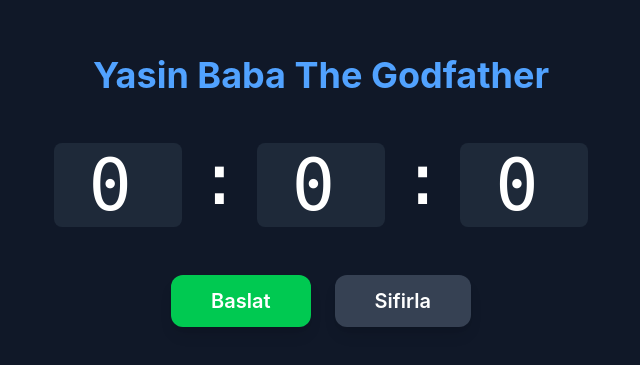
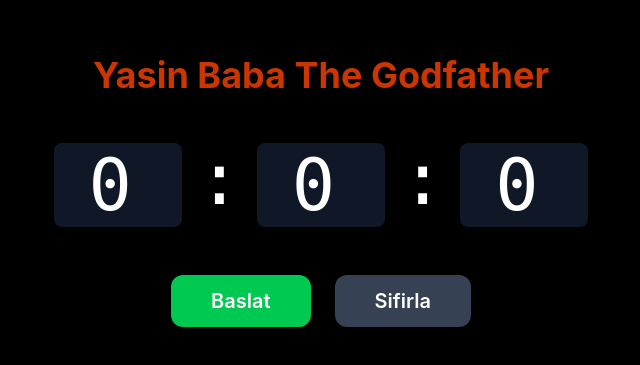
Before and after one commit to yasinharman/editable-stopwatch, a React (Vite) app: page / in a window 1280 px wide. Shown: the part 209-574 px from the top of the page, without its empty margins (319-959 px from the left). Built offline with nearby package versions, Linux system fonts and the light colour scheme.

Commit message:
Color update

```diff
--- a/src/App.jsx
+++ b/src/App.jsx
@@ -58,12 +58,12 @@ function App() {
 
   return (
     // Bu kapsayicidaki class'lar sayfanin genel yerlesimini, arka planini ve yazi stilini degistirir.
-    <div className="flex flex-col items-center justify-center h-screen bg-gray-900 text-white font-sans">
+    <div className="flex flex-col items-center justify-center h-screen bg-black text-white font-sans">
       {/* Bu baslik metnini veya class'larini degistirirsen sayfanin ust basligi ve stili degisir. */}
-      <h1 className="text-4xl font-bold mb-12 text-blue-400">Yasin Baba The Godfather</h1>
+      <h1 className="text-4xl font-bold mb-12 text-orange-700">Yasin Baba The Godfather</h1>
 
       {/* Buradaki class'lar saat alaninin boyutunu, bosluklarini ve fontunu belirler. */}
-      <div className="flex gap-4 text-7xl font-mono mb-12">
+      <div className="flex gap-4 text-7xl font-mono mb-12 text-white">
         {/* Bu kosul, kronometre dururken input; calisirken salt okunur metin gosterilmesini saglar. */}
         {!isRunning ? (
           <>
@@ -72,7 +72,7 @@ function App() {
               type="number"
               value={hours}
               onChange={(e) => handleInputChange('h', e.target.value)}
-              className="bg-gray-800 w-32 text-center rounded-lg focus:ring-2 focus:ring-blue-500 outline-none transition-all"
+              className="bg-gray-900 text-white w-32 text-center rounded-lg focus:ring-2 focus:ring-blue-500 outline-none transition-all"
             />
             :
             {/* Bu input dakika degerini degistirir; ayni class yapisi diger kutularla uyumlu gorunumu kontrol eder. */}
@@ -80,7 +80,7 @@ function App() {
               type="number"
               value={minutes}
               onChange={(e) => handleInputChange('m', e.target.value)}
-              className="bg-gray-800 w-32 text-center rounded-lg focus:ring-2 focus:ring-blue-500 outline-none transition-all"
+              className="bg-gray-900 text-white w-32 text-center rounded-lg focus:ring-2 focus:ring-blue-500 outline-none transition-all"
             />
             :
             {/* Bu input saniye degerini degistirir; burada farkli genislik veya renk deneyebilirsin. */}
@@ -88,12 +88,12 @@ function App() {
               type="number"
               value={seconds}
               onChange={(e) => handleInputChange('s', e.target.value)}
-              className="bg-gray-800 w-32 text-center rounded-lg focus:ring-2 focus:ring-blue-500 outline-none transition-all"
+              className="bg-gray-900 text-white w-32 text-center rounded-lg focus:ring-2 focus:ring-blue-500 outline-none transition-all"
             />
           </>
         ) : (
           // Bu gorunum yalnizca kronometre calisiyorken ekrana basilan sabit zamani kontrol eder.
-          <span>
+          <span className="text-white">
             {String(hours).padStart(2, '0')}:
             {String(minutes).padStart(2, '0')}:
             {String(seconds).padStart(2, '0')}
```
